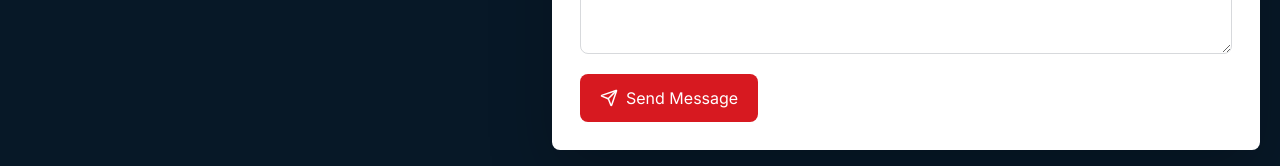
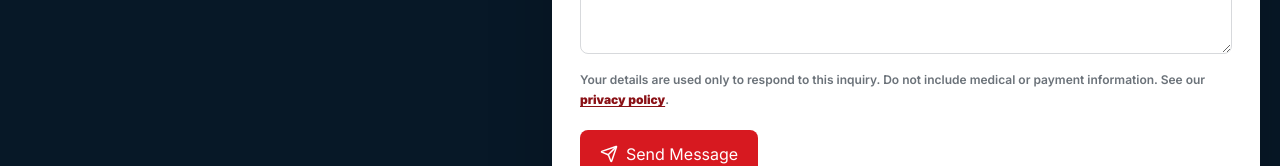
Before and after one commit to charlie2233/GBC_HuskiesWeb, a Next.js app: page /contact in a window 1280 px wide. Shown: the part 1247-1413 px from the top of the page. Built offline with nearby package versions, Linux system fonts and the light colour scheme; no server answers.

Commit message:
feat: improve family contact experience

```diff
--- a/components/ContactForm.tsx
+++ b/components/ContactForm.tsx
@@ -1,8 +1,15 @@
 "use client";
 
 import { FormEvent, useState } from "react";
+import Link from "next/link";
 import { FileText, Mail, Phone, Send } from "lucide-react";
-import { coachPhoneDisplay, coachPhoneHref, contactEmail, registrationFormUrl } from "@/lib/siteConfig";
+import {
+  coachPhoneDisplay,
+  coachPhoneHref,
+  contactEmail,
+  formspreeEndpoint,
+  registrationFormUrl,
+} from "@/lib/siteConfig";
 import BrandName from "./BrandName";
 
 const interestTypes = [
@@ -21,13 +28,15 @@ export default function ContactForm() {
     event.preventDefault();
     const form = event.currentTarget;
     const formData = new FormData(form);
-    const endpoint = process.env.NEXT_PUBLIC_FORMSPREE_ENDPOINT;
+
+    formData.set("formType", "GBC Huskies Contact");
+    formData.set("_subject", "GBC Huskies Website Inquiry");
+    formData.set("sourcePage", window.location.href);
 
     setStatus("sending");
 
     try {
-      if (endpoint) {
-        const response = await fetch(endpoint, {
+      const response = await fetch(formspreeEndpoint, {
         method: "POST",
         body: formData,
         headers: { Accept: "application/json" },
@@ -35,25 +44,6 @@ export default function ContactForm() {
 
       if (!response.ok) {
         throw new Error("Form submission failed");
-        }
-      } else {
-        const lines = [
-          "GBC Huskies Website Inquiry",
-          "",
-          `Parent/Guardian Name: ${formData.get("parentName") ?? ""}`,
-          `Player Name: ${formData.get("playerName") ?? ""}`,
-          `Player Grade: ${formData.get("playerGrade") ?? ""}`,
-          `Player Age: ${formData.get("playerAge") ?? ""}`,
-          `Email: ${formData.get("email") ?? ""}`,
-          `Phone Number: ${formData.get("phone") ?? ""}`,
-          `Interest Type: ${formData.get("interestType") ?? ""}`,
-          "",
-          "Message:",
-          `${formData.get("message") ?? ""}`,
-        ];
-        const subject = encodeURIComponent("GBC Huskies Website Inquiry");
-        const body = encodeURIComponent(lines.join("\n"));
-        window.location.href = `mailto:${contactEmail}?subject=${subject}&body=${body}`;
       }
 
       form.reset();
@@ -108,31 +98,43 @@ export default function ContactForm() {
           </div>
         </div>
 
-        <form onSubmit={handleSubmit} className="rounded-lg bg-white p-5 text-[#071827] shadow-[0_24px_64px_rgba(0,0,0,0.22)] md:p-7">
+        <form
+          onSubmit={handleSubmit}
+          aria-busy={status === "sending"}
+          className="rounded-lg bg-white p-5 text-[#071827] shadow-[0_24px_64px_rgba(0,0,0,0.22)] md:p-7"
+        >
+          <input
+            type="text"
+            name="_gotcha"
+            tabIndex={-1}
+            autoComplete="off"
+            className="hidden"
+            aria-hidden="true"
+          />
           <div className="grid gap-4 sm:grid-cols-2">
             <label className="grid gap-2 text-sm font-black">
               Parent/Guardian Name
-              <input name="parentName" required className="min-h-12 rounded-lg border border-[#071827]/16 px-4 font-normal outline-none transition focus:border-[#d71920]" />
+              <input name="parentName" autoComplete="name" required className="min-h-12 rounded-lg border border-[#071827]/16 px-4 font-normal outline-none transition focus:border-[#d71920]" />
             </label>
             <label className="grid gap-2 text-sm font-black">
               Player Name
-              <input name="playerName" required className="min-h-12 rounded-lg border border-[#071827]/16 px-4 font-normal outline-none transition focus:border-[#d71920]" />
+              <input name="playerName" autoComplete="off" required className="min-h-12 rounded-lg border border-[#071827]/16 px-4 font-normal outline-none transition focus:border-[#d71920]" />
             </label>
             <label className="grid gap-2 text-sm font-black">
               Player Grade
-              <input name="playerGrade" required className="min-h-12 rounded-lg border border-[#071827]/16 px-4 font-normal outline-none transition focus:border-[#d71920]" />
+              <input name="playerGrade" autoComplete="off" required className="min-h-12 rounded-lg border border-[#071827]/16 px-4 font-normal outline-none transition focus:border-[#d71920]" />
             </label>
             <label className="grid gap-2 text-sm font-black">
               Player Age
-              <input name="playerAge" required inputMode="numeric" className="min-h-12 rounded-lg border border-[#071827]/16 px-4 font-normal outline-none transition focus:border-[#d71920]" />
+              <input name="playerAge" autoComplete="off" required inputMode="numeric" className="min-h-12 rounded-lg border border-[#071827]/16 px-4 font-normal outline-none transition focus:border-[#d71920]" />
             </label>
             <label className="grid gap-2 text-sm font-black">
               Email
-              <input type="email" name="email" required className="min-h-12 rounded-lg border border-[#071827]/16 px-4 font-normal outline-none transition focus:border-[#d71920]" />
+              <input type="email" name="email" autoComplete="email" required className="min-h-12 rounded-lg border border-[#071827]/16 px-4 font-normal outline-none transition focus:border-[#d71920]" />
             </label>
             <label className="grid gap-2 text-sm font-black">
               Phone Number
-              <input type="tel" name="phone" required className="min-h-12 rounded-lg border border-[#071827]/16 px-4 font-normal outline-none transition focus:border-[#d71920]" />
+              <input type="tel" name="phone" autoComplete="tel" required className="min-h-12 rounded-lg border border-[#071827]/16 px-4 font-normal outline-none transition focus:border-[#d71920]" />
             </label>
             <label className="grid gap-2 text-sm font-black sm:col-span-2">
               Interest Type
@@ -153,6 +155,15 @@ export default function ContactForm() {
             </label>
           </div>
 
+          <p className="mt-4 text-xs font-semibold leading-5 text-[#1f2933]/66">
+            Your details are used only to respond to this inquiry. Do not
+            include medical or payment information. See our{" "}
+            <Link href="/privacy" className="font-black text-[#8a1116] underline underline-offset-2">
+              privacy policy
+            </Link>
+            .
+          </p>
+
           <button
             type="submit"
             disabled={status === "sending"}
@@ -164,6 +175,7 @@ export default function ContactForm() {
             {status === "sending" ? "Sending..." : "Send Message"}
           </button>
 
+          <div aria-live="polite" aria-atomic="true">
             {status === "sent" ? (
               <p className="mt-4 rounded-lg bg-[#b8d8ea]/28 p-4 text-sm font-bold leading-6 text-[#071827]">
                 Thanks for contacting <BrandName />. Your message has been sent,
@@ -171,10 +183,15 @@ export default function ContactForm() {
               </p>
             ) : null}
             {status === "error" ? (
-            <p className="mt-4 rounded-lg bg-[#d71920]/10 p-4 text-sm font-bold leading-6 text-[#8a1116]">
-              Something went wrong. Please email {contactEmail} directly.
+              <p role="alert" className="mt-4 rounded-lg bg-[#d71920]/10 p-4 text-sm font-bold leading-6 text-[#8a1116]">
+                Something went wrong. Please email{" "}
+                <a className="underline underline-offset-2" href={`mailto:${contactEmail}`}>
+                  {contactEmail}
+                </a>{" "}
+                directly.
               </p>
             ) : null}
+          </div>
         </form>
       </div>
     </section>
--- a/components/ReviewForm.tsx
+++ b/components/ReviewForm.tsx
@@ -1,6 +1,7 @@
 "use client";
 
 import { FormEvent, useState } from "react";
+import Link from "next/link";
 import { Send, ShieldCheck, Star } from "lucide-react";
 import { buildPublicReview } from "@/lib/reviews";
 import { contactEmail, reviewFormEndpoint } from "@/lib/siteConfig";
@@ -38,11 +39,12 @@ export default function ReviewForm() {
     formData.set("moderationRequired", "true");
     formData.set("publicDisplayName", publicReview?.name || "");
     formData.set("publicDisplayDetail", publicReview?.detail || "");
+    formData.set("_subject", "GBC Huskies Review Submission");
+    formData.set("sourcePage", window.location.href);
 
     setStatus("sending");
 
     try {
-      if (reviewFormEndpoint) {
       const response = await fetch(reviewFormEndpoint, {
         method: "POST",
         body: formData,
@@ -52,31 +54,6 @@ export default function ReviewForm() {
       if (!response.ok) {
         throw new Error("Review submission failed");
       }
-
-        form.reset();
-        setStatus("submitted");
-        return;
-      }
-
-      const lines = [
-        "GBC Huskies Review Submission",
-        "",
-        `Parent/Guardian Name: ${formData.get("guardianName") ?? ""}`,
-        `Parent Email: ${formData.get("email") ?? ""}`,
-        `Player Name: ${formData.get("playerName") ?? ""}`,
-        `Player Grade/Team: ${formData.get("playerGradeTeam") ?? ""}`,
-        `Rating: ${formData.get("rating") ?? ""}`,
-        `Display Preference: ${formData.get("displayPreference") ?? ""}`,
-        `Permission to Display: ${formData.get("displayPermission") ?? ""}`,
-        "",
-        "Review/Testimonial Message:",
-        `${formData.get("message") ?? ""}`,
-        "",
-        "Manual approval note: Do not publish this review until the coach approves the public display text.",
-      ];
-      const subject = encodeURIComponent("GBC Huskies Review Submission");
-      const body = encodeURIComponent(lines.join("\n"));
-      window.location.href = `mailto:${contactEmail}?subject=${subject}&body=${body}`;
 
       form.reset();
       setStatus("submitted");
@@ -104,7 +81,11 @@ export default function ReviewForm() {
               <p className="text-sm font-semibold leading-6 text-white/72">
                 Do not include sensitive private details. Email, player name,
                 and private contact fields are never shown in the public review
-                cards. Anonymous display is supported.
+                cards. Anonymous display is supported. Read the{" "}
+                <Link href="/privacy" className="font-black text-white underline underline-offset-2">
+                  privacy policy
+                </Link>
+                .
               </p>
             </div>
           </div>
@@ -112,8 +93,17 @@ export default function ReviewForm() {
 
         <form
           onSubmit={handleSubmit}
+          aria-busy={status === "sending"}
           className="rounded-lg bg-white p-5 text-[#071827] shadow-[0_24px_64px_rgba(0,0,0,0.22)] md:p-7"
         >
+          <input
+            type="text"
+            name="_gotcha"
+            tabIndex={-1}
+            autoComplete="off"
+            className="hidden"
+            aria-hidden="true"
+          />
           <div className="grid gap-4 sm:grid-cols-2">
             <label className="grid gap-2 text-sm font-black">
               Parent/Guardian Name
@@ -228,18 +218,23 @@ export default function ReviewForm() {
             {status === "sending" ? "Submitting..." : "Submit Review"}
           </button>
 
+          <div aria-live="polite" aria-atomic="true">
             {status === "submitted" ? (
               <p className="mt-4 rounded-lg bg-[#b8d8ea]/28 p-4 text-sm font-bold leading-6 text-[#071827]">
-              Thanks for sharing your review. It has been prepared for manual
+                Thanks for sharing your review. It has been sent for manual
                 review and will not appear publicly until approved.
               </p>
             ) : null}
             {status === "error" ? (
-            <p className="mt-4 rounded-lg bg-[#d71920]/10 p-4 text-sm font-bold leading-6 text-[#8a1116]">
-              Something went wrong. Please email the coach at {contactEmail} if
-              you want to send your review.
+              <p role="alert" className="mt-4 rounded-lg bg-[#d71920]/10 p-4 text-sm font-bold leading-6 text-[#8a1116]">
+                Something went wrong. Please email the coach at{" "}
+                <a className="underline underline-offset-2" href={`mailto:${contactEmail}`}>
+                  {contactEmail}
+                </a>{" "}
+                if you want to send your review.
               </p>
             ) : null}
+          </div>
         </form>
       </div>
     </section>
--- a/lib/faq.ts
+++ b/lib/faq.ts
@@ -1,6 +1,7 @@
 import {
   coachPhoneDisplay,
   contactEmail,
+  currentTeamRange,
   goFundMeUrl,
   storeArrivalNotice,
   teamStoreStatus,
@@ -24,8 +25,7 @@ export const faqItems = [
   {
     category: "Joining",
     question: "How do I ask about joining a GBC Huskies team?",
-    answer:
-      "Start by contacting the program with the parent or guardian name, player name, grade, age, basketball experience, and what you are looking for. The coach can confirm current team needs, training options, and next steps.",
+    answer: `GBC currently serves ${currentTeamRange} players. Start by contacting the program with the parent or guardian name, player name, grade, age, basketball experience, and what you are looking for. The coach can confirm current team needs, training options, and next steps.`,
     links: [
       { label: "Contact GBC", href: "/contact", event: "click_contact" },
       { label: "Teams", href: "/teams" },
@@ -108,7 +108,7 @@ export const faqItems = [
 export const parentQuickAnswers = [
   {
     title: "Joining a Team",
-    text: "Send player grade, age, experience, and the team or training interest.",
+    text: `Current teams are ${currentTeamRange}. Send player grade, age, experience, and team or training interest.`,
     href: "/contact",
     linkLabel: "Contact GBC",
     event: "click_contact",
```
Also changed, not shown: components/Hero.tsx (+10 -2 lines), lib/siteConfig.ts (+5 -2 lines), 1 other file (tests, documents, lock files or other folders). Lines whose indentation alone changed are shown as unchanged.
